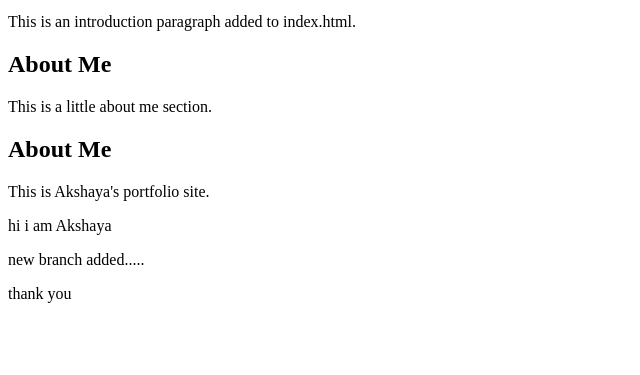
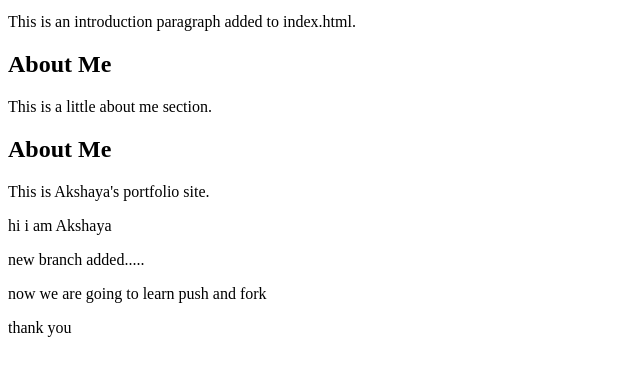
Before and after one commit to Akshaya7845/github-practice, a plain HTML site: page index.html in a window 1280 px wide. Shown: the part 127-502 px from the top of the page, without its empty margins (0-640 px from the left). Drawn offline with Linux system fonts and the light colour scheme.

Commit message:
push and fork command

```diff
--- a/index.html
+++ b/index.html
@@ -17,6 +17,7 @@
   <p>This is Akshaya's portfolio site.</p>
   <p> hi i am Akshaya</p>
   <p>new branch added.....</p>
+  <p> now we are going to learn push and fork</p>
   <p>thank you</p>
 </section>
   </section>
```
Also changed, not shown: 5 other files.
